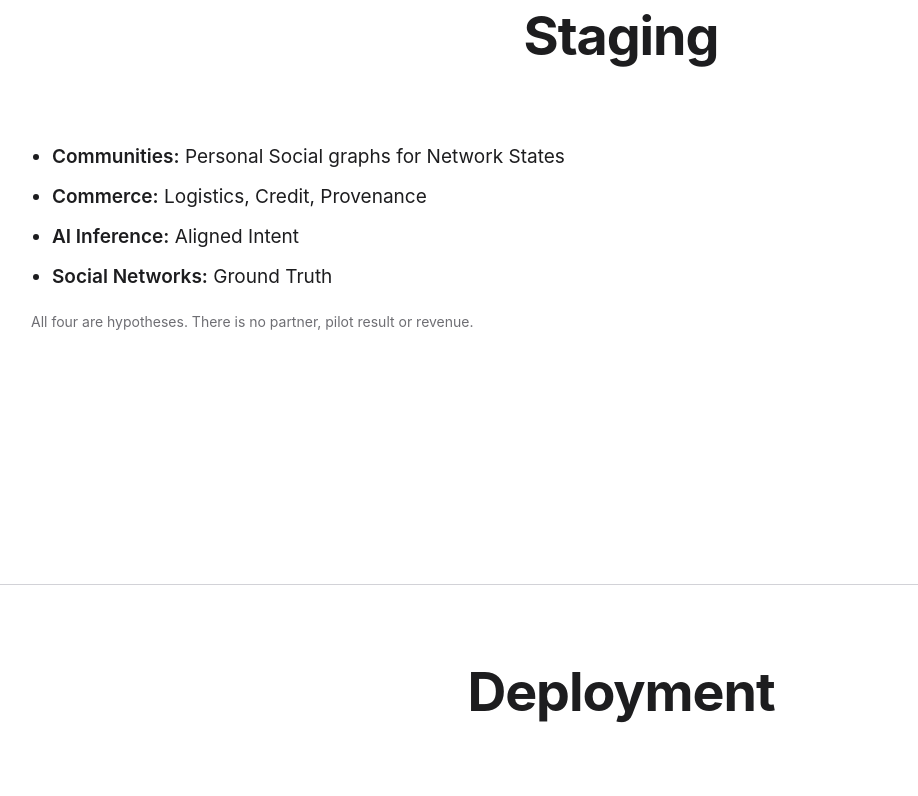
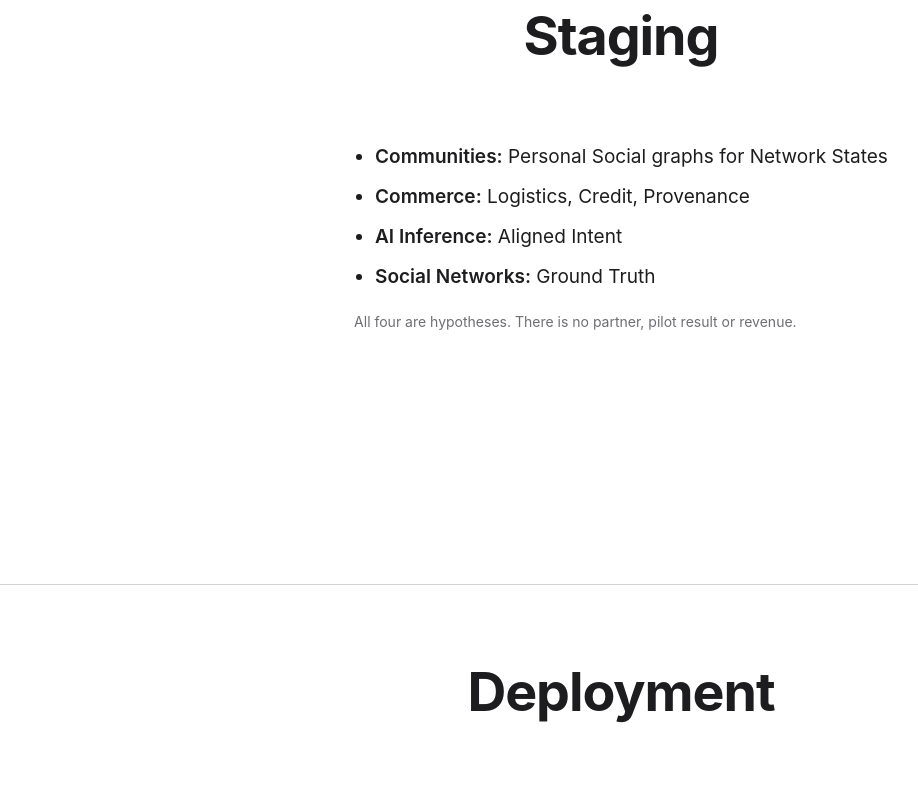
Before and after one commit to musesum/coincidence, a plain HTML site: page index.html in a window 1280 px wide. Shown: the part 5340-6136 px from the top of the page, without its empty margins (19-937 px from the left). Drawn offline with Linux system fonts and the light colour scheme.

Commit message:
Staging and Deployment: list block centered, text left aligned
Co-Authored-By: Claude Opus 5.5 <noreply@anthropic.com>

```diff
--- a/site.css
+++ b/site.css
@@ -418,3 +418,6 @@ ol.steps ul li { margin-bottom: .2em; }
   .refs { column-count: 2; column-gap: 32px; font-size: 10.5pt; }
   .refs li { break-inside: avoid; }
 }
+
+/* Staging and Deployment: list block centered, text left aligned */
+#applies .text, #staging .text { justify-self: center; width: fit-content; max-width: 100%; text-align: left; }
```
